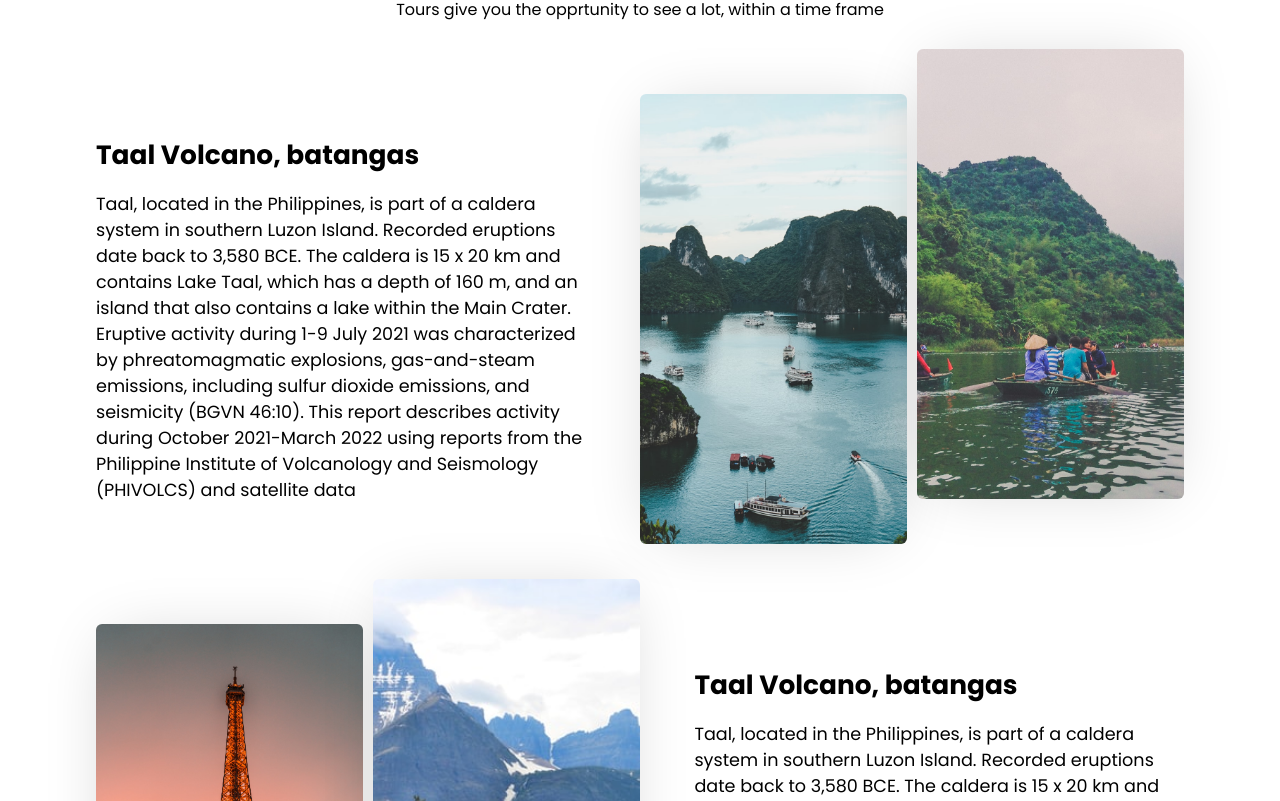
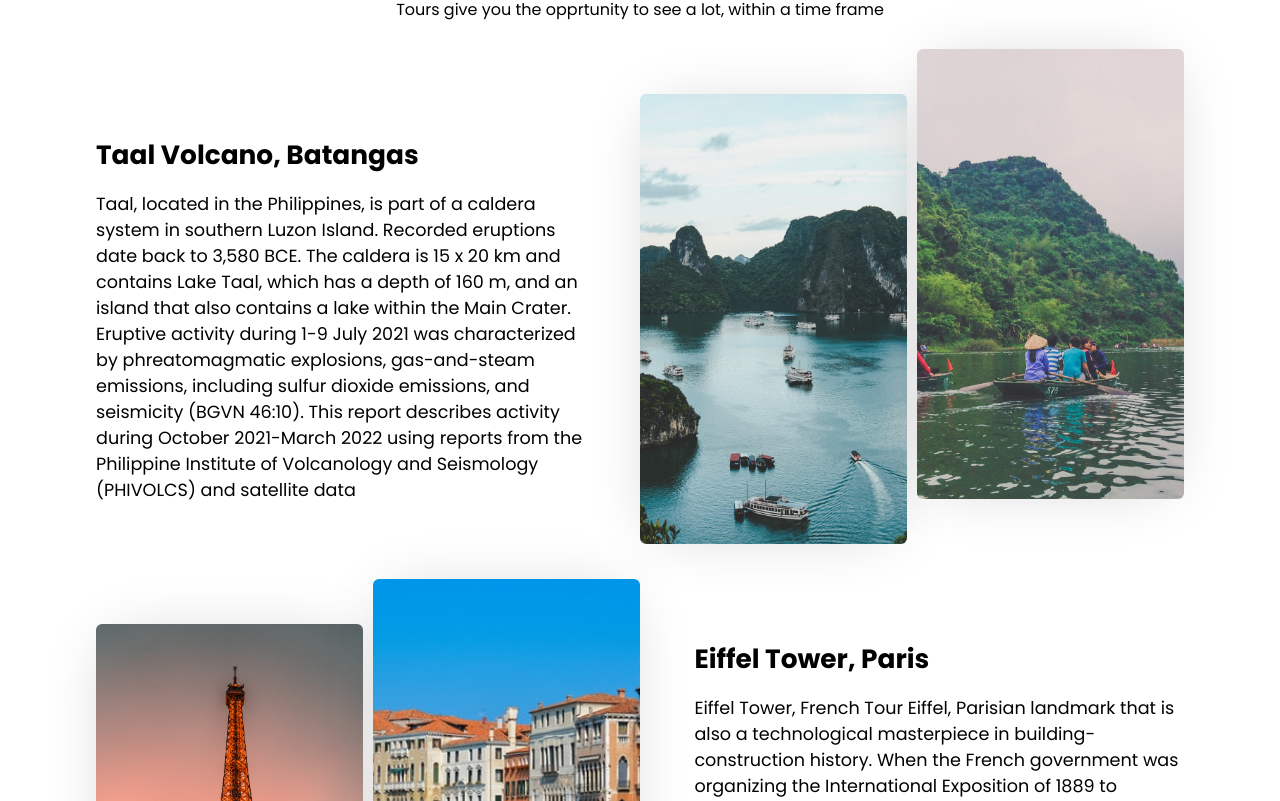
Before and after one commit to fmfahath/tourism-website, a React (Create React App) app: page / in a window 1280 px wide. Shown: the part 939-1740 px from the top of the page. Built offline with nearby package versions, Linux system fonts and the light colour scheme.

Commit message:
Hero imge changed

```diff
--- a/src/components/Destination.js
+++ b/src/components/Destination.js
@@ -1,9 +1,9 @@
 import "./destination-styles.css"
 import DestinationData from "./DestinationData"
-import Mountain1 from "../assets/1.jpg"
-import Mountain2 from "../assets/2.jpg"
-import Mountain3 from "../assets/3.jpg"
-import Mountain4 from "../assets/4.jpg"
+import Image1 from "../assets/1.jpg"
+import Image2 from "../assets/2.jpg"
+import Image3 from "../assets/3.jpg"
+import Image4 from "../assets/5.jpg"
 
 
 const Destination = () => {
@@ -14,7 +14,7 @@ const Destination = () => {
 
             <DestinationData
                 className="first-des"
-                heading="Taal Volcano, batangas"
+                heading="Taal Volcano, Batangas"
                 text="Taal, located in the Philippines, is part of a caldera system in southern Luzon Island. Recorded eruptions
                 date back to 3,580 BCE. The caldera is 15 x 20 km and contains Lake Taal, which has a depth of 160 m, and
                 an island that also contains a lake within the Main Crater. Eruptive activity during 1-9 July 2021 was
@@ -22,22 +22,24 @@ const Destination = () => {
                 characterized by phreatomagmatic explosions, gas-and-steam emissions, including sulfur dioxide emissions,
                 and seismicity (BGVN 46:10). This report describes activity during October 2021-March 2022 using reports
                 from the Philippine Institute of Volcanology and Seismology (PHIVOLCS) and satellite data"
-                img1={Mountain1}
-                img2={Mountain2}
+                img1={Image1}
+                img2={Image2}
             />
 
             <DestinationData
                 className="first-des-reverse"
-                heading="Taal Volcano, batangas"
-                text="Taal, located in the Philippines, is part of a caldera system in southern Luzon Island. Recorded eruptions
-                date back to 3,580 BCE. The caldera is 15 x 20 km and contains Lake Taal, which has a depth of 160 m, and
-                an island that also contains a lake within the Main Crater. Eruptive activity during 1-9 July 2021 was
+                heading="Eiffel Tower, Paris"
+                text="Eiffel Tower, French Tour Eiffel, Parisian landmark that is also a technological masterpiece in
+                building-construction history. When the French government was organizing the International Exposition
+                of 1889 to celebrate the centenary of the French Revolution, a competition was held for designs for a
+                suitable monument.
 
-                characterized by phreatomagmatic explosions, gas-and-steam emissions, including sulfur dioxide emissions,
-                and seismicity (BGVN 46:10). This report describes activity during October 2021-March 2022 using reports
-                from the Philippine Institute of Volcanology and Seismology (PHIVOLCS) and satellite data"
-                img1={Mountain3}
-                img2={Mountain4}
+                More than 100 plans were submitted, and the Centennial Committee accepted that of
+                the noted bridge engineer Gustave Eiffel. Eiffel’s concept of a 300-metre (984-foot) tower built almost
+                entirely of open-lattice wrought iron aroused amazement, skepticism, and no little opposition on aesthetic
+                grounds. When completed, the tower served as the entrance gateway to the exposition"
+                img1={Image3}
+                img2={Image4}
             />
         </div>
     )
--- a/src/routes/Home.js
+++ b/src/routes/Home.js
@@ -2,6 +2,7 @@ import React from "react";
 import Destination from "../components/Destination";
 import Hero from "../components/Hero";
 import Navbar from "../components/navbar";
+import HeroImage from "../assets/12.jpg"
 
 function Home(){
     return(
@@ -9,7 +10,7 @@ function Home(){
             <Navbar/>
             <Hero
                 cName = "hero"
-                heroImg = "https://images.unsplash.com/photo-1501696461415-6bd6660c6742?ixlib=rb-4.0.3&ixid=MnwxMjA3fDB8MHxwaG90by1wYWdlfHx8fGVufDB8fHx8&auto=format&fit=crop&w=1074&q=80"
+                heroImg = {HeroImage}
                 title = "Your Journy, Your Story"
                 text = "Choose Your Favourite Detination"
                 url="/"
```
